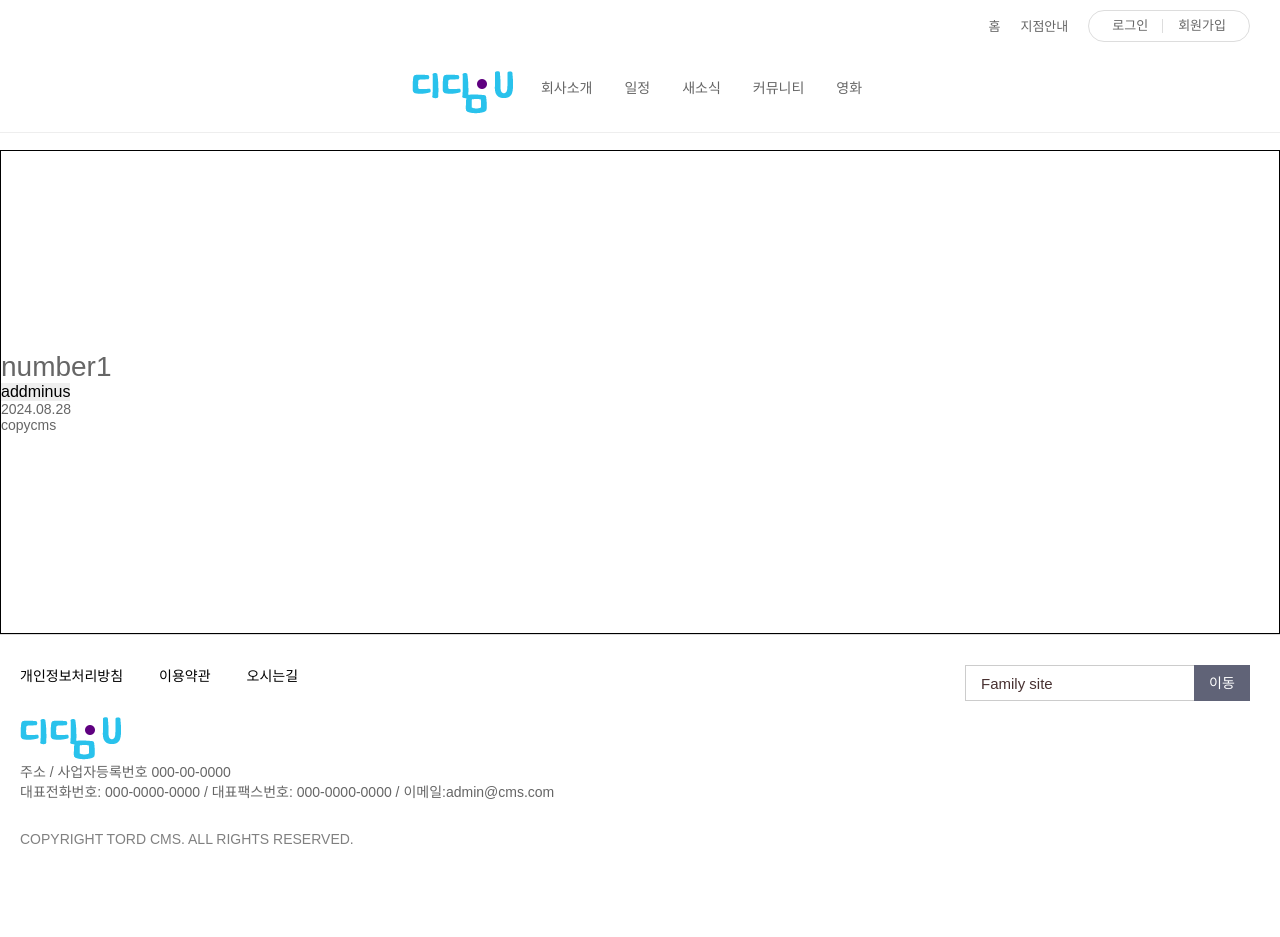
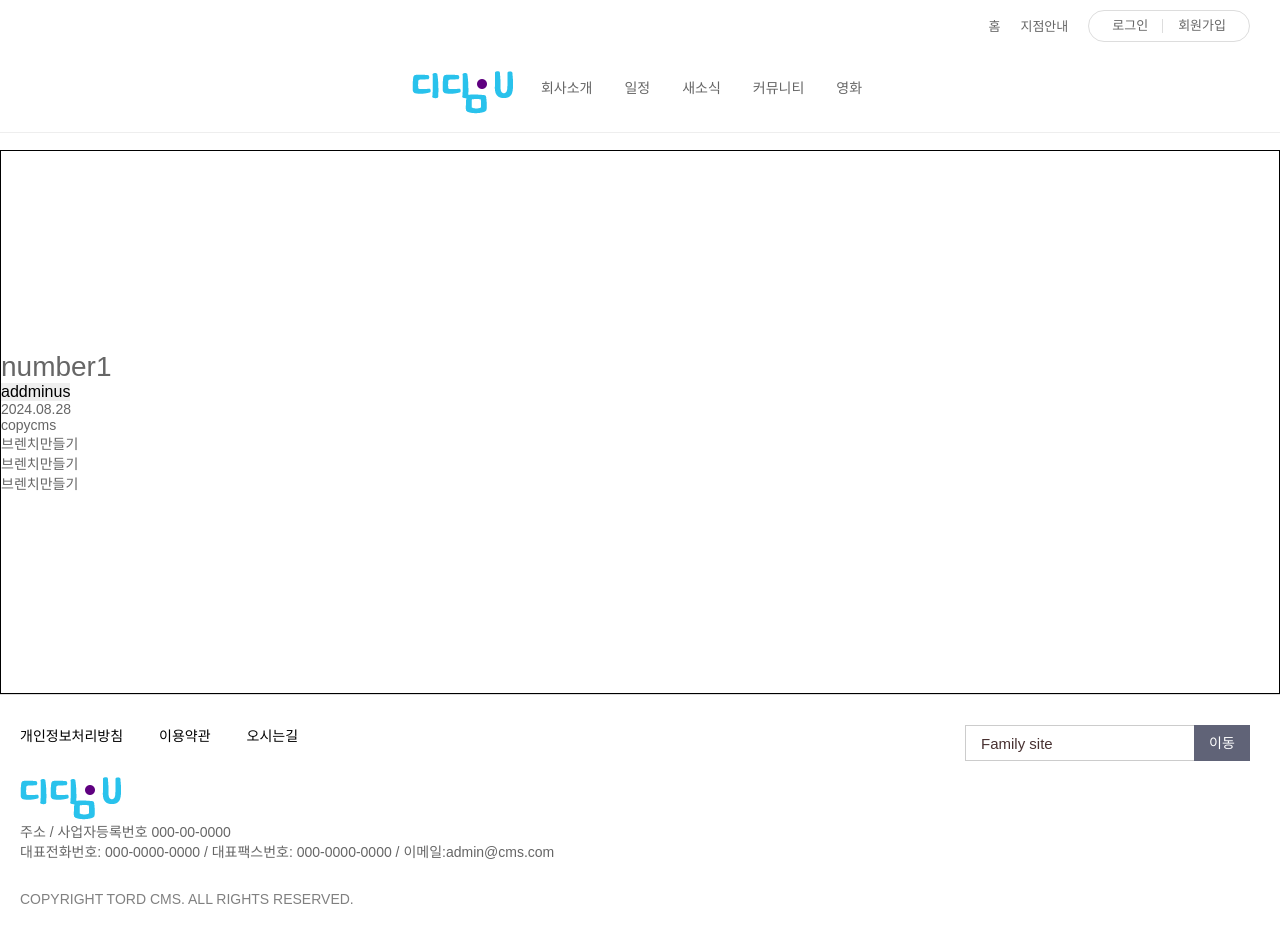
Before and after one commit to didimu/didimucms, a React (Create React App) app: page /movie in a window 1280 px wide. Before the commit the page ends 877 px from the top, so only its background shows below. Built offline with nearby package versions, Linux system fonts and the light colour scheme; a web font is replaced by a local one.

Commit message:
브렌치만들기2

```diff
--- a/src/pages/MoviePage.jsx
+++ b/src/pages/MoviePage.jsx
@@ -11,6 +11,9 @@ const MoviePage = () => {
          <button onClick={minusItem}>minus</button>
          <p>2024.08.28</p>
          <p>copycms</p>
+         <p>브렌치만들기</p>
+         <p>브렌치만들기</p>
+         <p>브렌치만들기</p>
     </div>
   )
 }
```
